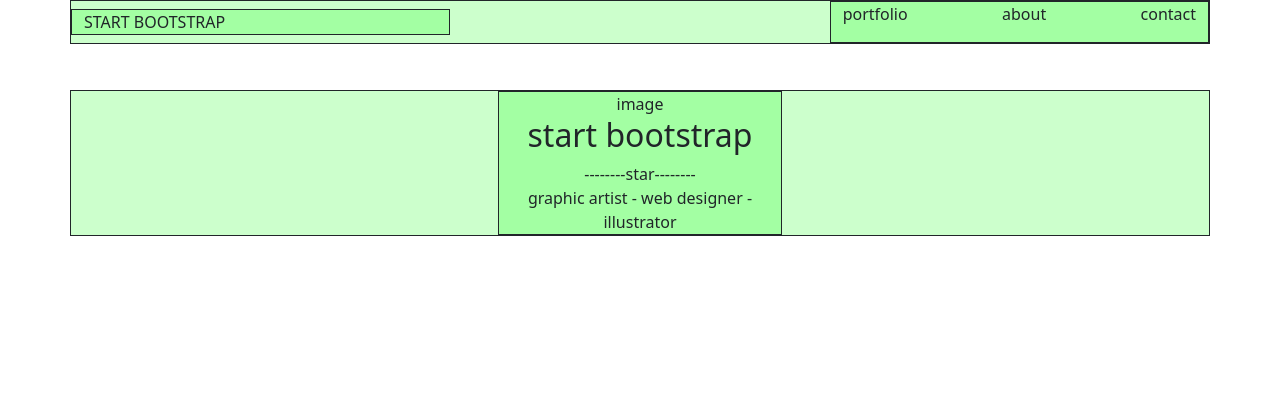
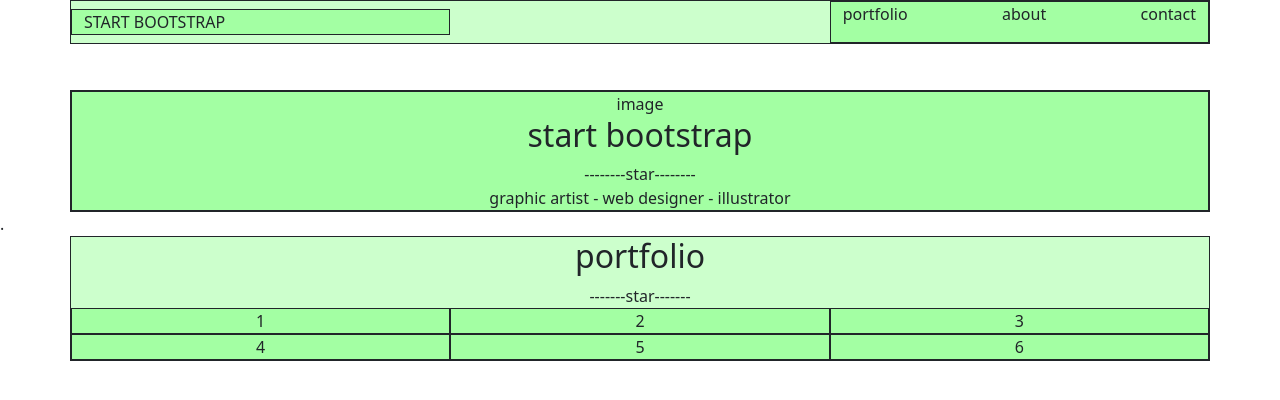
Before and after one commit to R-G2110/html-css-bootstrap-freelancer, a plain HTML site: page index.html in a window 1280 px wide. Drawn offline with nearby package versions, Linux system fonts and the light colour scheme.

Commit message:
[Add]: portfolio section

```diff
--- a/index.html
+++ b/index.html
@@ -39,7 +39,7 @@
     <section id="jumbotron">
       <div class="container">
         <div class="row justify-content-center ">
-          <div class="col-3 text-center ">
+          <div class="col text-center ">
             <div>image</div>
             <h2>start bootstrap</h2>
             <span>--------star--------</span>
@@ -51,7 +51,20 @@
     <!-- /jumbotron -->
 
     <!-- portfolio -->
-    <section id="portfolio"></section>
+    <section id="portfolio">.
+      <div class="container text-center ">
+        <h2>portfolio</h2>
+        <span>-------star-------</span>
+        <div class="row flex-sm-column  flex-md-row row-cols-md-2 row-cols-lg-3">
+          <div class="col">1</div>
+          <div class="col">2</div>
+          <div class="col">3</div>
+          <div class="col">4</div>
+          <div class="col">5</div>
+          <div class="col">6</div>
+        </div>
+      </div>
+    </section>
     <!-- /portfolio -->
 
     <!-- about -->
```
